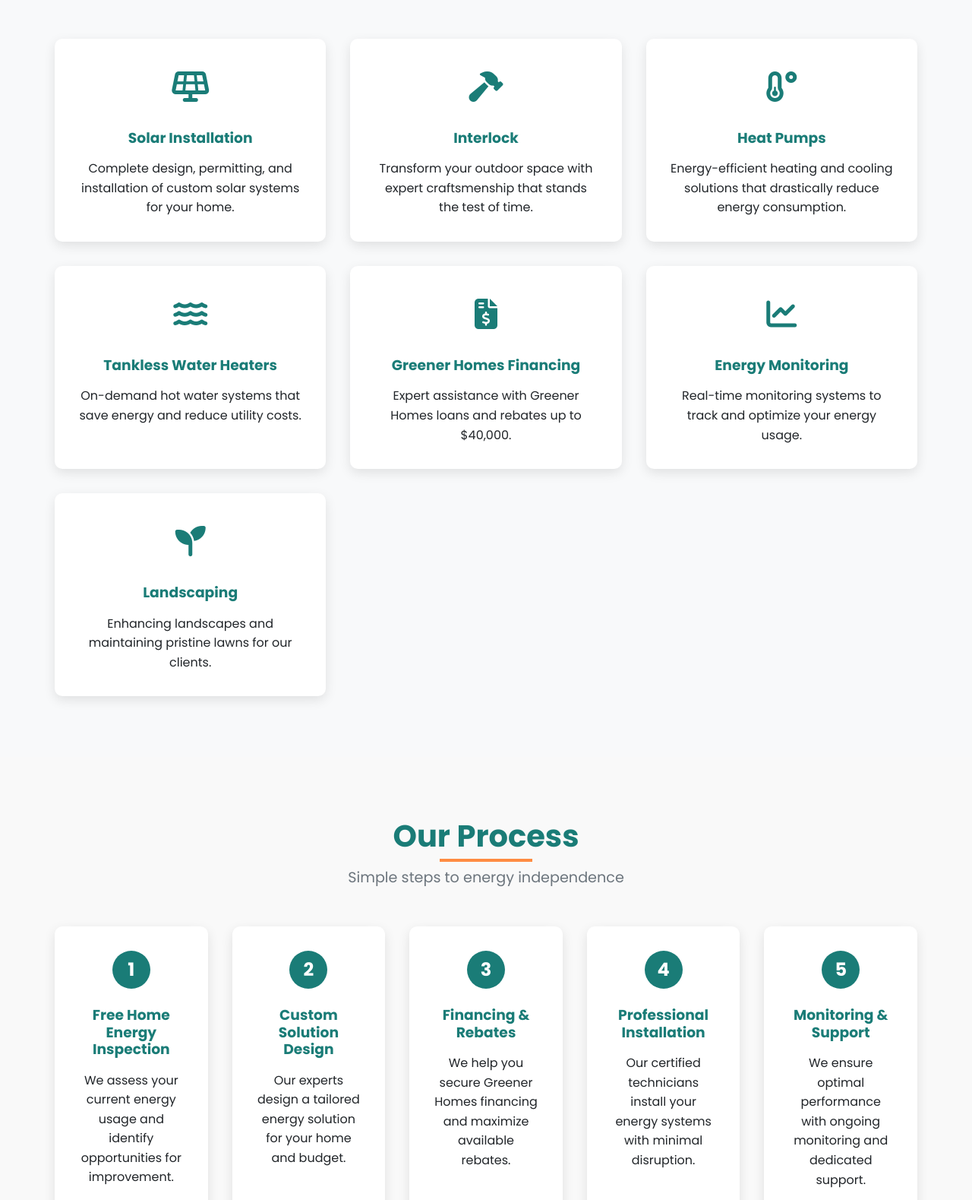
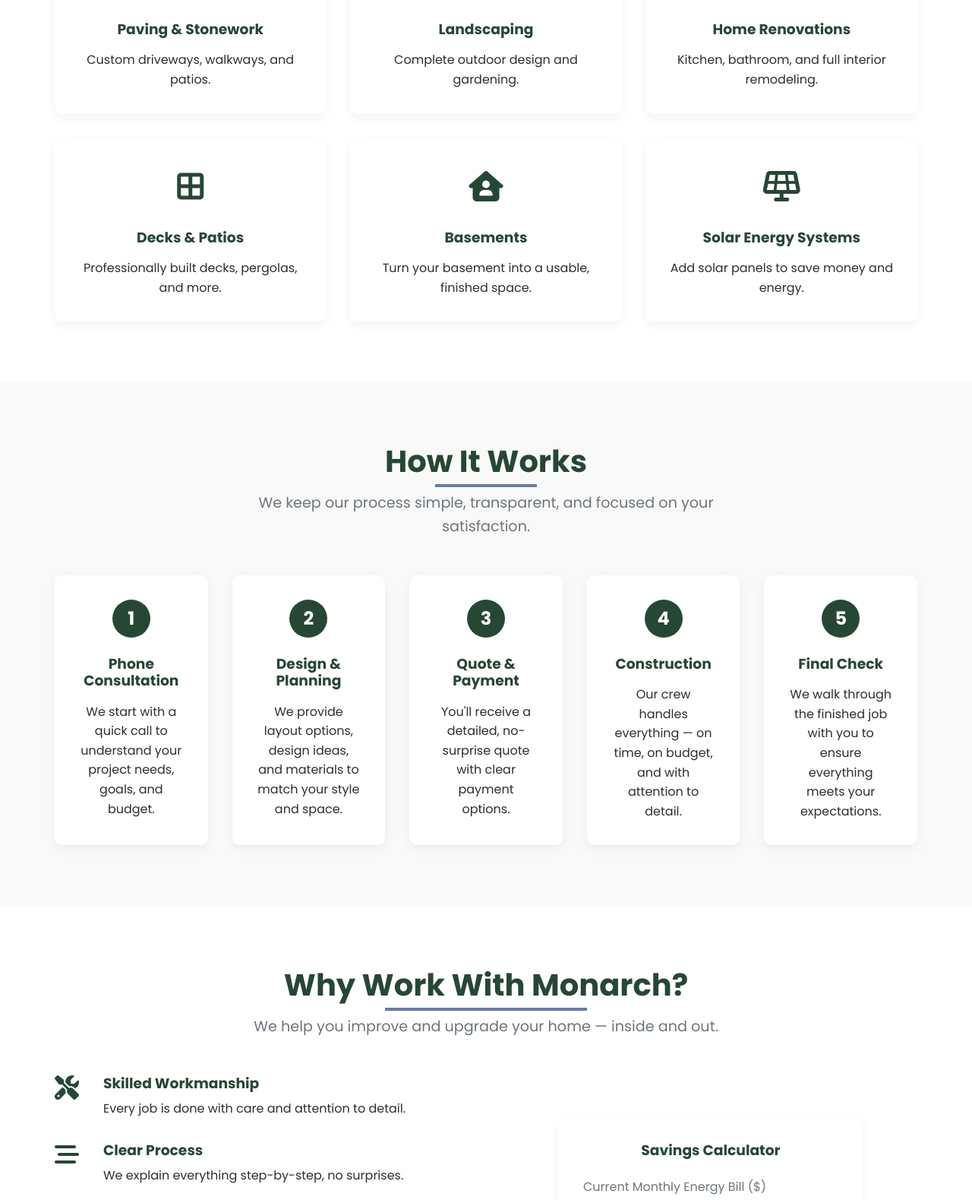
Before and after one commit to alialghaib/consulting-site, a plain HTML site: page index.html in a window 1280 px wide. Shown: the part 778-2357 px from the top of the page at 76% size. Drawn offline with Linux system fonts and the light colour scheme.

Commit message:
Made changes to HTML, JS, CSS scripts to adhere to client, also added Web3Form use for the Contact Us

```diff
--- a/index.html
+++ b/index.html
@@ -25,7 +25,7 @@
         <li><a href="#services">Services</a></li>
         <li><a href="#process">Process</a></li>
         <li><a href="#benefits">Benefits</a></li>
-        <li><a href="#contact" class="btn-primary">Contact Us</a></li>
+        <li><a href="#contact" class="btn-primary" style="color:white">Contact Us</a></li>
       </ul>
       <div class="hamburger">
         <i class="fas fa-bars"></i>
@@ -37,15 +37,15 @@
   <section id="home" class="hero">
     <div class="container">
       <div class="hero-content">
-        <h1 class="fade-in">Transform Your Home's Energy Future</h1>
-        <p class="fade-in">Comprehensive solar and energy retrofit solutions that reduce your carbon footprint and save you up to $5,300 annually on utility bills.</p>
+        <h1 class="fade-in">Build the Home You've Always Wanted </h1>
+        <p class="fade-in">Paving · Landscaping · Renovations · Decks & Patios · Basements · Solar</p>
         <div class="hero-buttons fade-in">
           <a href="#contact" class="btn-primary">Get Free Consultation</a>
           <a href="#services" class="btn-secondary">Our Services</a>
         </div>
       </div>
       <div class="hero-image fade-in">
-        <img src="https://images.unsplash.com/photo-1509391366360-2e959784a276?ixlib=rb-4.0.3&ixid=M3wxMjA3fDB8MHxwaG90by1wYWdlfHx8fGVufDB8fHx8fA%3D%3D&auto=format&fit=crop&w=1744&q=80" alt="Solar panels on a house roof">
+        <img src="images/heroimage.png" alt="Monarch Development Hero Image">
       </div>
     </div>
   </section>
@@ -53,61 +53,59 @@
   <!-- Services Section -->
   <section id="services" class="services">
     <div class="container">
-      <div class="section-header">
-        <h2>Our Services</h2>
-        <p>Comprehensive solutions for the modern home</p>
+      <div class="services-grid">
+        <!-- Paving & Stonework -->
+        <div class="service-card hover-scale">
+          <div class="icon">
+            <i class="fas fa-road"></i>
           </div>
-      <div class="services-grid">
+          <h3>Paving & Stonework</h3>
+          <p>Custom driveways, walkways, and patios.</p>
+        </div>
+
+        <!-- Landscaping -->
+        <div class="service-card hover-scale">
+          <div class="icon">
+            <i class="fas fa-tree"></i>
+          </div>
+          <h3>Landscaping</h3>
+          <p>Complete outdoor design and gardening.</p>
+        </div>
+
+        <!-- Home Renovations -->
+        <div class="service-card hover-scale">
+          <div class="icon">
+            <i class="fas fa-tools"></i>
+          </div>
+          <h3>Home Renovations</h3>
+          <p>Kitchen, bathroom, and full interior remodeling.</p>
+        </div>
+
+        <!-- Decks & Patios -->
+        <div class="service-card hover-scale">
+          <div class="icon">
+            <i class="fas fa-border-all"></i>
+          </div>
+          <h3>Decks & Patios</h3>
+          <p>Professionally built decks, pergolas, and more.</p>
+        </div>
+
+        <!-- Basements -->
+        <div class="service-card hover-scale">
+          <div class="icon">
+            <i class="fas fa-house-user"></i>
+          </div>
+          <h3>Basements</h3>
+          <p>Turn your basement into a usable, finished space.</p>
+        </div>
+
+        <!-- Solar Systems -->
         <div class="service-card hover-scale">
           <div class="icon">
             <i class="fas fa-solar-panel"></i>
           </div>
-          <h3>Solar Installation</h3>
-          <p>Complete design, permitting, and installation of custom solar systems for your home.</p>
-        </div>
-        <div class="service-card hover-scale">
-          <div class="icon">
-          <i class="fas fa-hammer"></i>
-          </div>
-          <h3>Interlock</h3>
-          <p>Transform your outdoor space with expert craftsmenship that stands the test of time.</p>
-        </div>
-        <div class="service-card hover-scale">
-          <div class="icon">
-            <i class="fas fa-temperature-low"></i>
-          </div>
-          <h3>Heat Pumps</h3>
-          <p>Energy-efficient heating and cooling solutions that drastically reduce energy consumption.</p>
-        </div>
-        <div class="service-card hover-scale">
-          <div class="icon">
-            <i class="fas fa-water"></i>
-          </div>
-          <h3>Tankless Water Heaters</h3>
-          <p>On-demand hot water systems that save energy and reduce utility costs.</p>
-        </div>
-
-        <div class="service-card hover-scale">
-          <div class="icon">
-            <i class="fas fa-file-invoice-dollar"></i>
-          </div>
-          <h3>Greener Homes Financing</h3>
-          <p>Expert assistance with Greener Homes loans and rebates up to $40,000.</p>
-        </div>
-        <div class="service-card hover-scale">
-          <div class="icon">
-            <i class="fas fa-chart-line"></i>
-          </div>
-          <h3>Energy Monitoring</h3>
-          <p>Real-time monitoring systems to track and optimize your energy usage.</p>
-        </div>
-
-        <div class="service-card hover-scale">
-          <div class="icon">
-            <i class="fas fa-seedling"></i>
-          </div>
-          <h3>Landscaping</h3>
-          <p>Enhancing landscapes and maintaining pristine lawns for our clients.</p>
+          <h3>Solar Energy Systems</h3>
+          <p>Add solar panels to save money and energy.</p>
         </div>
       </div>
   </div>
@@ -117,34 +115,43 @@
   <section id="process" class="process">
     <div class="container">
       <div class="section-header">
-        <h2>Our Process</h2>
-        <p>Simple steps to energy independence</p>
+        <h2>How It Works</h2>
+        <p>We keep our process simple, transparent, and focused on your satisfaction.</p>
       </div>
       <div class="process-steps">
+        <!-- Step 1 -->
         <div class="process-step">
           <div class="step-number">1</div>
-          <h3>Free Home Energy Inspection</h3>
-          <p>We assess your current energy usage and identify opportunities for improvement.</p>
+          <h3>Phone Consultation</h3>
+          <p>We start with a quick call to understand your project needs, goals, and budget.</p>
         </div>
+
+        <!-- Step 2 -->
         <div class="process-step">
           <div class="step-number">2</div>
-          <h3>Custom Solution Design</h3>
-          <p>Our experts design a tailored energy solution for your home and budget.</p>
+          <h3>Design & Planning</h3>
+          <p>We provide layout options, design ideas, and materials to match your style and space.</p>
         </div>
+
+        <!-- Step 3 -->
         <div class="process-step">
           <div class="step-number">3</div>
-          <h3>Financing & Rebates</h3>
-          <p>We help you secure Greener Homes financing and maximize available rebates.</p>
+          <h3>Quote & Payment</h3>
+          <p>You'll receive a detailed, no-surprise quote with clear payment options.</p>
         </div>
+
+        <!-- Step 4 -->
         <div class="process-step">
           <div class="step-number">4</div>
-          <h3>Professional Installation</h3>
-          <p>Our certified technicians install your energy systems with minimal disruption.</p>
+          <h3>Construction</h3>
+          <p>Our crew handles everything — on time, on budget, and with attention to detail.</p>
         </div>
+
+        <!-- Step 5 -->
         <div class="process-step">
           <div class="step-number">5</div>
-          <h3>Monitoring & Support</h3>
-          <p>We ensure optimal performance with ongoing monitoring and dedicated support.</p>
+          <h3>Final Check</h3>
+          <p>We walk through the finished job with you to ensure everything meets your expectations.</p>
         </div>
       </div>
     </div>
@@ -154,30 +161,35 @@
   <section id="benefits" class="benefits">
     <div class="container">
       <div class="section-header">
-        <h2>Benefits</h2>
-        <p>Why choose our energy solutions</p>
+        <h2>Why Work With Monarch?</h2>
+        <p>We help you improve and upgrade your home — inside and out.</p>
       </div>
       <div class="benefits-container">
         <div class="benefits-content">
+          <!-- Skilled Workmanship -->
           <div class="benefit-item">
-            <i class="fas fa-dollar-sign"></i>
+            <i class="fas fa-tools"></i>
             <div>
-              <h3>Significant Cost Savings</h3>
-              <p>Reduce your utility bills by up to $5,300 annually with our integrated energy solutions.</p>
+              <h3>Skilled Workmanship</h3>
+              <p>Every job is done with care and attention to detail.</p>
             </div>
           </div>
+
+          <!-- Clear Process -->
           <div class="benefit-item">
-            <i class="fas fa-leaf"></i>
+            <i class="fas fa-stream"></i>
             <div>
-              <h3>Reduced Carbon Footprint</h3>
-              <p>Decrease your household carbon emissions by up to 80% with renewable energy.</p>
+              <h3>Clear Process</h3>
+              <p>We explain everything step-by-step, no surprises.</p>
             </div>
           </div>
+
+          <!-- Good Value -->
           <div class="benefit-item">
-            <i class="fas fa-hand-holding-dollar"></i>
+            <i class="fas fa-chart-line"></i>
             <div>
-              <h3>Government Incentives</h3>
-              <p>Access up to $40,000 in interest-free loans and thousands in rebates.</p>
+              <h3>Good Value</h3>
+              <p>Boost your home's appearance and property value.</p>
             </div>
           </div>
           <div class="benefit-item">
@@ -185,6 +197,15 @@
             <div>
               <h3>Increased Property Value</h3>
               <p>Energy-efficient homes command premium prices in today's market.</p>
+            </div>
+          </div>
+
+          <!-- Trusted Team -->
+          <div class="benefit-item">
+            <i class="fas fa-users"></i>
+            <div>
+              <h3>Trusted Team</h3>
+              <p>Highly rated by clients across Ottawa.</p>
             </div>
           </div>
         </div>
@@ -212,21 +233,19 @@
     </div>
   </section>
 
-  <!-- Contact Section -->
 <section id="contact" class="contact">
   <div class="container">
     <div class="section-header">
-        <h2>Contact Us</h2>
-        <p>Start your journey to energy independence</p>
+      <h2>Get In Touch</h2>
+      <p>Ready to reduce your energy bills and carbon footprint? <br> Contact us today for a free consultation.</p>
     </div>
-      <div class="contact-container">
+
+    <div class="contact-grid">
+      <!-- Contact Info -->
       <div class="contact-info">
-          <h3>Get In Touch</h3>
-          <p>Ready to reduce your energy bills and carbon footprint? Contact us today for a free consultation.</p>
-          <br>
         <div class="info-item">
           <i class="fas fa-phone"></i>
-            <p>(613) 404-5522 / (613) 222-3895 </p>
+          <p>(613) 404-5522 / (613) 222-3895</p>
         </div>
         <div class="info-item">
           <i class="fas fa-envelope"></i>
@@ -241,45 +260,55 @@
           <a href="https://www.tiktok.com/@monarchgroup.ca" aria-label="Tiktok"><i class="fab fa-tiktok"></i></a>
         </div>
       </div>
-        <!--
+
+      <!-- Contact Form -->
       <div class="contact-form">
-          <form id="contactForm">
+        <form action="https://api.web3forms.com/submit" method="POST">
+          <input type="hidden" name="access_key" value="03f77316-80e6-4111-beb6-b461e46403a7">
+          <input type="checkbox" name="botcheck" style="display:none;" hidden>
+
           <div class="form-group">
             <label for="name">Full Name</label>
-              <input type="text" id="name" required>
+            <input type="text" id="name" name="name" required>
           </div>
+
           <div class="form-group">
             <label for="email">Email Address</label>
-              <input type="email" id="email" required>
+            <input type="email" id="email" name="email" required>
           </div>
+
           <div class="form-group">
             <label for="phone">Phone Number</label>
-              <input type="tel" id="phone">
+            <input type="tel" id="phone" name="phone">
           </div>
+
           <div class="form-group">
             <label for="service">Service Interested In</label>
-              <select id="service">
+            <select id="service" name="service">
               <option value="none">Choose a Service</option>
+              <option value="interlock">Paving & Stonework</option>
+              <option value="landscape">Landscaping</option>
+              <option value="renovation">Home Renovation</option>
+              <option value="deck">Decks & Patios</option>
+              <option value="basement">Basements</option>
               <option value="solar">Solar Installation</option>
-                <option value="interlock">Interlock</option>
-                <option value="landscape">Landscaping Services</option>
-                <option value="heat-pump">Heat Pump</option>
-                <option value="water-heater">Tankless Water Heater</option>
-                <option value="bundle">Complete Energy Bundle</option>
               <option value="consultation">Just Consultation</option>
             </select>
           </div>
+
           <div class="form-group full-width">
             <label for="message">Message</label>
-              <textarea id="message" rows="5"></textarea>
+            <textarea id="message" name="message" rows="5" required></textarea>
           </div>
+
           <button type="submit" class="btn-primary full-width">Send Message</button>
         </form>
-          -->
       </div>
     </div>
   </div>
 </section>
+
+
 
   <!-- Footer -->
   <footer>
@@ -287,7 +316,7 @@
       <div class="footer-content">
         <div class="footer-logo">
           <h2>Monarch Development</h2>
-          <p>Transforming homes for a sustainable future</p>
+          <p>Build the Home You've Always Wanted</p>
         </div>
         <div class="footer-links">
           <h3>Quick Links</h3>
@@ -302,13 +331,12 @@
         <div class="footer-services">
           <h3>Our Services</h3>
           <ul>
-            <li>Solar Installation</li>
-            <li>Interlock</li>
+            <li>Paving & Stonework</li>
             <li>Landscaping</li>
-            <li>Heat Pumps</li>
-            <li>Tankless Water Heaters</li>
-            <li>Energy Monitoring</li>
-            <li>Greener Homes Financing</li>
+            <li>Home Renovations</li>
+            <li>Decks & Patios</li>
+            <li>Basements</li>
+            <li>Solar Energy Systems</li>
 
           </ul>
         </div>
--- a/styles.css
+++ b/styles.css
@@ -1,17 +1,17 @@
 
 /* Base Styles */
 :root {
-  --primary: #1a7c77;
-  --primary-dark: #156661;
-  --secondary: #52b788;
-  --secondary-dark: #40916c;
-  --accent: #ff8c42;
-  --accent-dark: #ed7b34;
-  --light: #f8f9fa;
-  --dark: #212529;
+  --primary: #264734;          /* Forest Green */
+  --primary-dark: #1c3727;
+  --secondary: #C6A664;        /* Goldenrod */
+  --secondary-dark: #ab9258;
+  --accent: #6A7BA2;           /* Slate Blue */
+  --accent-dark: #596a8d;
+  --light: #ffffff;            /* White */
+  --dark: #2E2E2E;             /* Dark Slate */
   --gray: #6c757d;
   --light-gray: #e9ecef;
-  --shadow: 0 5px 15px rgba(0, 0, 0, 0.1);
+  --shadow: 0 5px 15px rgba(0, 0, 0, 0.05);
   --transition: all 0.3s ease;
 }
 
@@ -107,6 +107,7 @@
   background-color: var(--primary);
   color: white;
   border: none;
+  transition: var(--transition);
 }
 
 .btn-primary:hover {
@@ -424,13 +425,15 @@
 
 /* Contact Section */
 .contact {
-  background-color: #f9f9f9;
+  background-color: var(--light);
+  color: var(--dark);
+
 }
 
 .contact-container {
   display: grid;
-  grid-template-columns: 1fr 2fr;
-  gap: 3rem;
+  grid-template-columns: 1fr 1.5fr;
+  gap: 2rem;
 }
 
 .contact-info h3 {
@@ -443,6 +446,7 @@
   align-items: center;
   gap: 1rem;
   margin-bottom: 1.5rem;
+  color: var(--accent);
 }
 
 .info-item i {
@@ -462,14 +466,14 @@
   align-items: center;
   width: 40px;
   height: 40px;
-  background-color: var(--primary);
+  background-color: var(--accent);
   color: white;
   border-radius: 50%;
   transition: var(--transition);
 }
 
 .social-links a:hover {
-  background-color: var(--primary-dark);
+  background-color: var(--accent-dark);
   transform: translateY(-3px);
 }
 
@@ -486,7 +490,7 @@
 .form-group label {
   display: block;
   margin-bottom: 0.5rem;
-  color: var(--gray);
+  color: var(--primary);
 }
 
 .form-group input,
@@ -498,6 +502,15 @@
   border-radius: 5px;
   font-size: 1rem;
   font-family: inherit;
+  background-color: var(--light);
+}
+
+.form-group input:focus,
+.form-group select:focus,
+.form-group textarea:focus {
+  border-color: var(--secondary);
+  outline: none;
+  box-shadow: 0 0 0 2px rgba(198, 166, 100, 0.2);
 }
 
 .full-width {
@@ -597,6 +610,12 @@
   .contact-container {
     grid-template-columns: 1fr;
   }
+
+  .contact-grid {
+    grid-template-columns: 1fr;
+  }
+
+
 }
 
 @media (max-width: 768px) {
@@ -695,3 +714,19 @@
   .logo h1{
     color:black;
   }
+
+
+.contact-form {
+  max-width: 700px;
+  width: 100%;
+  margin: 0 auto;
+}
+
+
+.contact-grid {
+  display: grid;
+  grid-template-columns: 1fr 1.5fr;
+  gap: 3rem;
+  align-items: flex-start;
+  margin-top: 2rem;
+}
```
Also changed, not shown: script.js (+0 -28 lines). Lines whose indentation alone changed are shown as unchanged.
